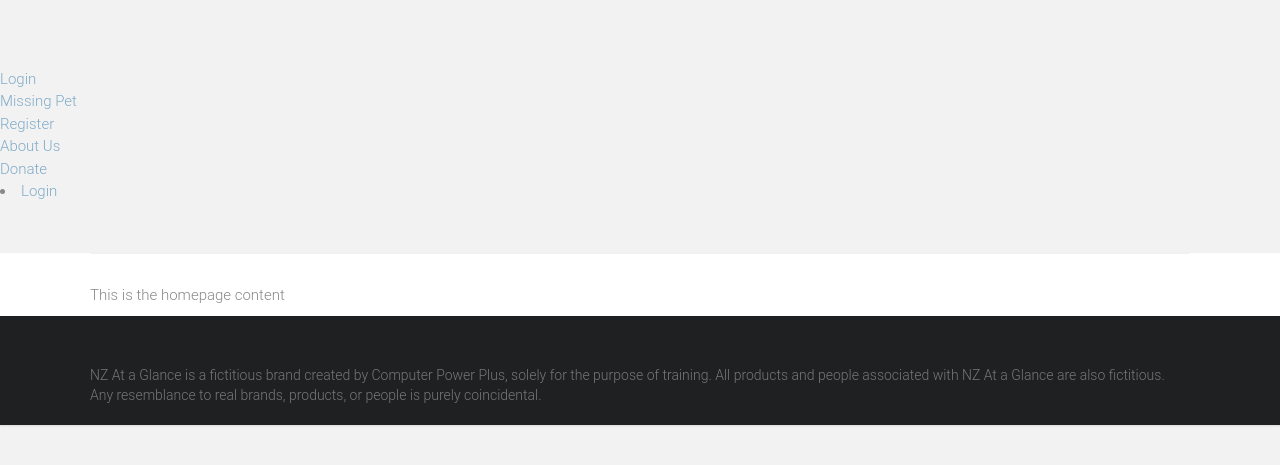
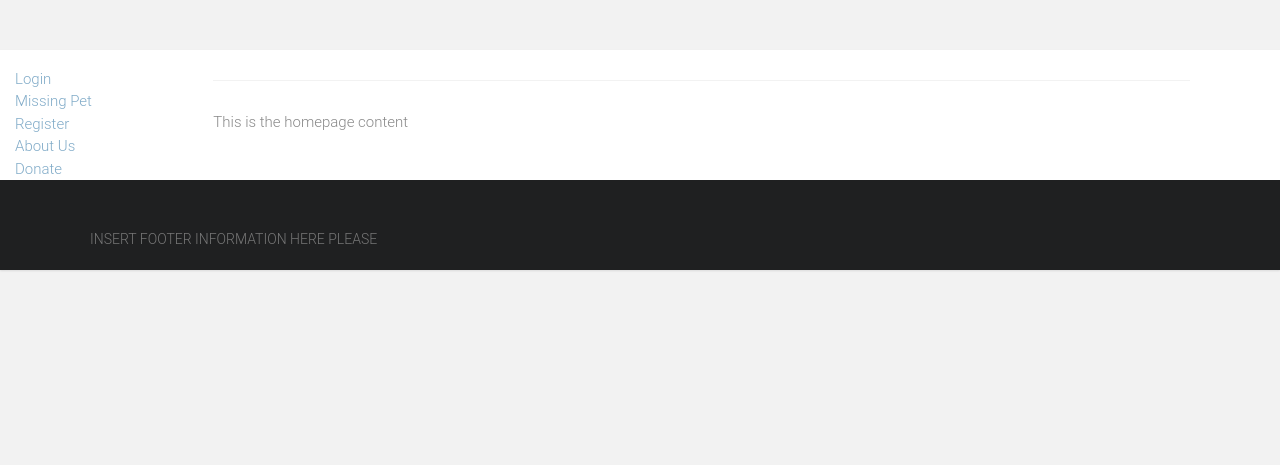
Before and after one commit to LucianEarl/TOKB-Pet-registery, a Django app: template PetLivesMatter/PetRegistry/templates/home.html in a window 1280 px wide. Shown: the part 131-596 px from the top of the page. Run offline with Django 3.2, Linux system fonts and the light colour scheme; the template is opened without the code that fills it, so the values that code supplies are empty; parts of the project's set-up code (start-up, migrations or seed data) failed here and were passed over; some libraries are stand-ins or nearby versions.

Commit message:
Added css styling file and edited html

```diff
--- a/PetLivesMatter/PetRegistry/static/css/style.css
+++ b/PetLivesMatter/PetRegistry/static/css/style.css
@@ -1298,6 +1298,8 @@ body.wide {
 }
 #site-title {
 	padding-bottom: 0;
+  text-align: center;
+  float: right;
 }
 #site-title a {
 	color: #666666;
--- a/PetLivesMatter/PetRegistry/templates/base.html
+++ b/PetLivesMatter/PetRegistry/templates/base.html
@@ -4,7 +4,9 @@
   <head>
     <meta charset="UTF-8">
     <title>Home | Pet Lives Matter</title>
-
+            <link rel="stylesheet" href="https://maxcdn.bootstrapcdn.com/bootstrap/3.3.7/css/bootstrap.min.css">
+            <script src="https://ajax.googleapis.com/ajax/libs/jquery/1.12.4/jquery.min.js"></script>
+            <script src="https://maxcdn.bootstrapcdn.com/bootstrap/3.3.7/js/bootstrap.min.js"></script>
     {% load static %}
     <link rel="stylesheet" id="ample-style-css" href="{% static 'style.css' %}" type="text/css" media="all">
     <header>
@@ -42,8 +44,7 @@
               <li><a href="">Tour List</a></li>
               <li><a href="">Logout</a></li
               <li><a href="">Change Password</a></li>
-            {% else %}
-              <li><a href="">Login</a></li>
+
             {% endif %}
             {% endblock %}
           </div>
@@ -81,7 +82,7 @@
           </div>
           <footer id="colophon">
               <div class="inner-wrap">
-                  NZ At a Glance is a fictitious brand created by Computer Power Plus, solely for the purpose of training. All products and people associated with NZ At a Glance are also fictitious. Any resemblance to real brands, products, or people is purely coincidental.
+                  INSERT FOOTER INFORMATION HERE PLEASE
               </div>
           </footer>
       </div>
```
